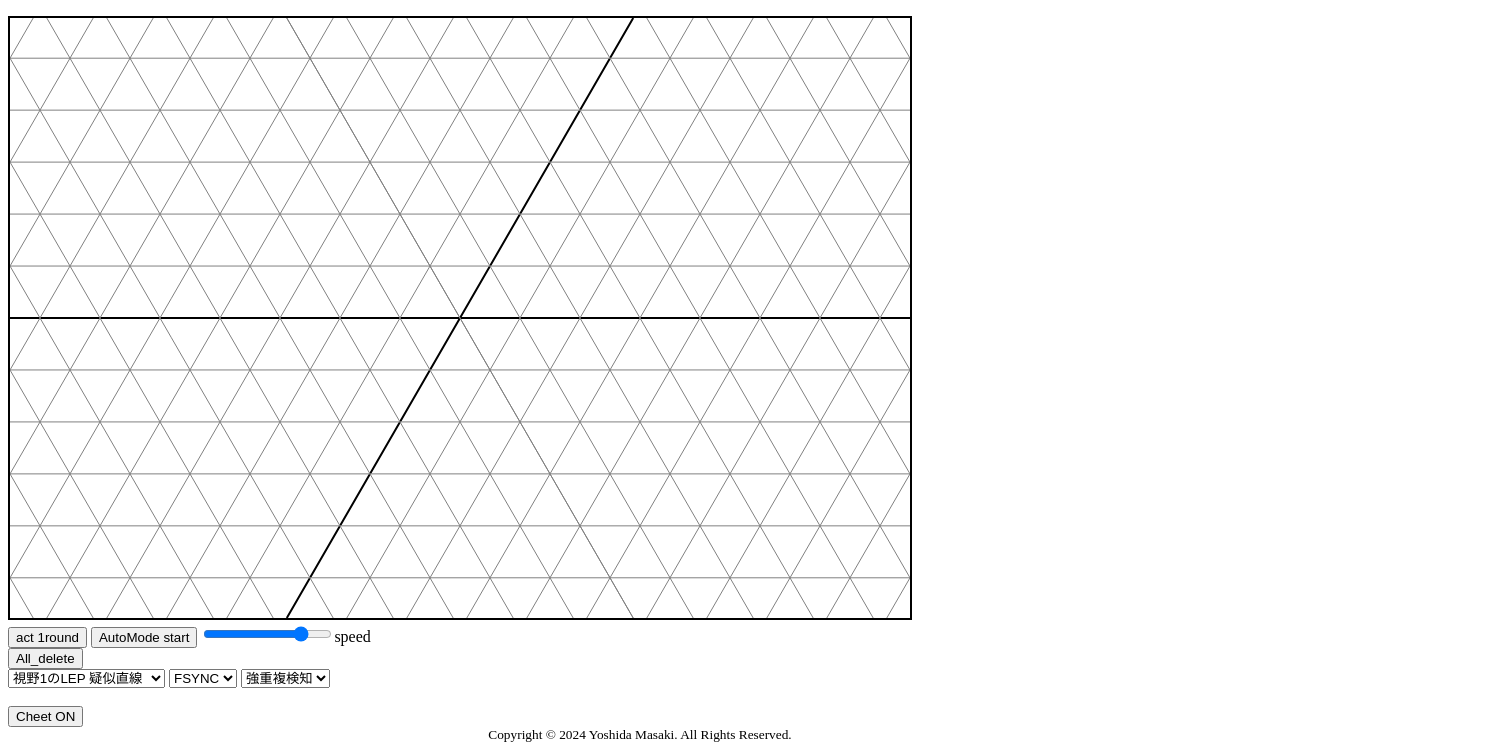
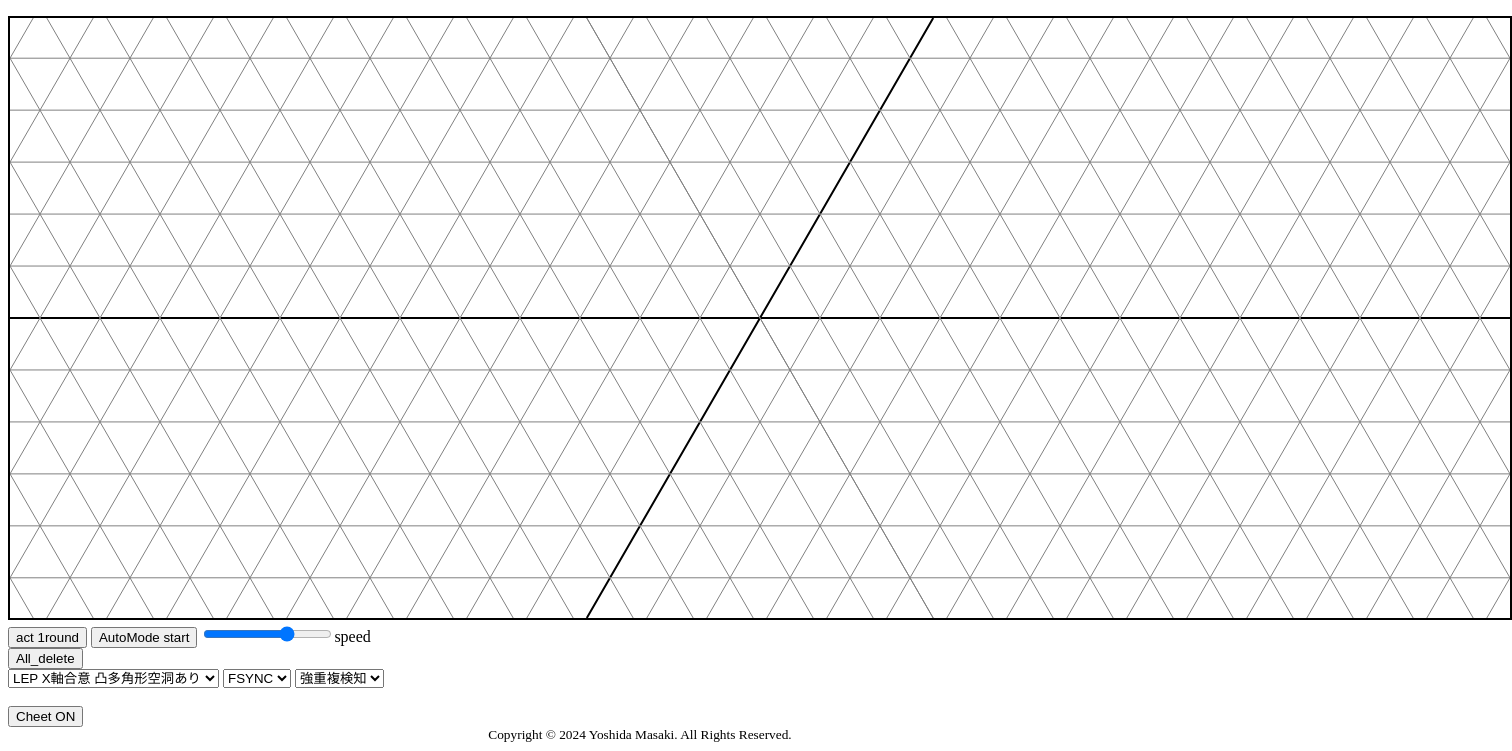
Before and after one commit to jinbeinemutan/Pairbot-Simulator, a plain HTML site: page index.html in a window 1280 px wide. Shown: the part 114-865 px from the top of the page, 1512 px wide, since content can reach past the window. Drawn offline with Linux system fonts and the light colour scheme.

Commit message:
rename rules

```diff
--- a/Robot.js
+++ b/Robot.js
@@ -83,7 +83,7 @@ class Robot {
     now.push(this.whereispair);
     now = now.concat(this.lookCoord);
 
-    if (nowAlgo == rules3) {
+    if (nowAlgo == R_LEP_2hop) {
       for (let i = 0; i < nowAlgo.length; i++) {
         if (compare(now, nowAlgo[i])) {
           if (i >= 6 && i <= 11) {
@@ -132,7 +132,7 @@ class Robot {
           }
         }
       }
-    } else if (nowAlgo == rules5) {
+    } else if (nowAlgo == R_scattering) {
       for (let i = 0; i < nowAlgo.length; i++) {
         if (compare(now, nowAlgo[i])) {
           if (i >= 6 && i <= 11) {
@@ -145,16 +145,15 @@ class Robot {
           }
         }
       }
-    } else if (nowAlgo == rules6) {
+    } else if (nowAlgo == R_LEP_x_polygon) {
       for (let i = 0; i < nowAlgo.length; i++) {
         if (compare(now, nowAlgo[i])) {
-          if (i == 0 || i == 7) {
+          console.log(this.id + ": rule " + i);
+          if (i == 0) {
             let N = nowAlgo[i][Math.round(Math.random()) + 8];
-            console.log(i);
             this.nextgo[0] = N[0];
             this.nextgo[1] = N[1];
           } else {
-            console.log(i);
             this.nextgo[0] = nowAlgo[i][8];
             this.nextgo[1] = nowAlgo[i][9];
           }
--- a/Rule.js
+++ b/Rule.js
@@ -5,7 +5,7 @@ class Rule {
   }
 }
 
-let rules = [
+let R_makeLine_xy = [
   [0, 2, 0.5, 0, 0, "A", "A", 1.5, 1, 0],
   [0, 2, "A", 0, 0, "A", 1.5, 0, 1, -1],
   [0, 2, 1, 0, 0, "A", 0, 0, 1, -1],
@@ -15,7 +15,7 @@ let rules = [
   [6, 1, "A", 0, 0, 0, "A", 1, 1, -1],
 ];
 
-let rules2 = [
+let R_maketriangle_xy = [
   [0, 2, 2, 0, 0, 0, 0, 0, 1, -1],
   [0, 2, 2, "A", "A", 1, 1, 0, 1, -1],
   [6, 2, 1, "A", "A", 1, 1, 1, 1, -1],
@@ -37,7 +37,7 @@ let rules2 = [
   [3, 1, 0, 1, 1, "A", "A", "A", -1, 1],
 ];
 
-let rules3 = [
+let R_LEP_2hop = [
   //隣接ペアボット数=1
   [0, 2, 2, 0.5, 0.5, 0.5, 0.5, 0.5, -1, 0],
   [0, 2, 0.5, 2, 0.5, 0.5, 0.5, 0.5, 0, -1],
@@ -61,7 +61,7 @@ let rules3 = [
   [0, 2, 2, 2, 0.5, 0.5, 0.5, 2, -1, 0],
 ];
 
-let rules4 = [
+let R_LEP_xy_polygon = [
   //rule1
   [0, 2, 2, 0, 0, 0, 0, 0, 1, 0], //1
   [0, 2, 0, 0, 2, 0, 0, 0, -1, 1], //1
@@ -110,7 +110,7 @@ let rules4 = [
   // [0, 3, "A", "A", "3>=", "A", "A", "A", 1, -1],
 ];
 
-let rules5 = [
+let R_scattering = [
   //short
   [0, 2, 1.5, 0, 0, 0, 0, 0, -1, 0],
   [0, 2, 0, 1.5, 0, 0, 0, 0, 0, -1],
@@ -176,47 +176,47 @@ let rules5 = [
   [6, 1, 0, 1.5, 0, 1.5, 0, 1, 1, -1],
 ];
 
-let rules6 = [
-  //圧縮リカバー
-  //分岐の中心のロボ
-  [0, 2, 2, 1, "A", "A", "A", 1, [0, 1], [1, -1]],
+let R_LEP_x_polygon = [
+  [0, 2, 2, 1, "A", "A", "A", 1, [1, -1], [0, 1]],
 
-  [5, 2, "A", "A", 1, 2, 1, "A", 0, 0],
-  [3, 2, "A", "A", 1, 2, 1, "A", 0, 0],
-  [5, 2, 2, "A", "A", "A", 1, 2, 0, -1],
-  [3, 2, 2, 2, 1, "A", "A", "A", -1, 1],
-  //戻るロボ (乗っかられたら)
-  [3, 2, "A", "OD", 2, 1, 1, "OD", -1, 1], //5,6: 1,2じゃないけど仮止め
-  [5, 2, "A", "OD", 1, 1, 2, "OD", 0, -1],
-  //圧縮
-  //八の字
-  [0, 2, 2, 0, 2, 0, 2, 0, [0, 1], [1, -1]],
-  [0, 2, 2, 0, 2, "A", "A", "A", 0, 1],
-  [0, 2, 2, "A", "A", "A", 2, 0, 1, -1],
+  [0, 2, 2, 0, 0, "A", 2, 0, 1, -1],
+  [0, 2, 2, 0, 2, "A", 0, 0, 0, 1],
 
-  [2, 1, 2, 1, 2, "A", "A", "A", 0, 1],
-  [6, 1, 2, "A", "A", "A", 2, 1, 1, -1],
-  //キャンセル(隣が移動しそうだから)
-  [5, 1, 0, "A", "A", 2, 1, 1, 0, -1],
-  [3, 1, 0, 1, 1, 2, "A", "A", -1, 1],
-  //滑り落ち・上り
-  // [0, 2, 0, 0, 2, 2, 0, 0, 0, 1],
-  // [0, 2, 0, 0, 0, 2, 2, 0, 1, -1],
+  // [0, 2, 2, "A", "A", "A", 2, 0, 1, -1],
+  // [0, 2, 2, 0, 2, "A", "A", "A", 0, 1],
 
-  // [2, 1, 0, 1, "A", "A", "A", 0, 0, 1],
-  // [6, 1, 0, 0, "A", "A", "A", 1, 1, -1],
-  //分岐の中心のロボ
-  [5, 2, 0, 0, 0, 2, 1, 2, 0, -1],
-  [3, 2, 0, 2, 1, 2, 0, 0, -1, 1],
-  //ミツマタ対策
-  // [0, 2, 0, 1, 0, "A", "A", "A", 1, 0],
-  // [1, 1, 1, 0, "A", "A", "A", "A", 1, 0],
+  //強重複検知ver
+  //分岐のやつ、乗っかられたので戻ります
+  [3, 2, "A", "A", 2, 1, 1, "A", -1, 1],
+  [5, 2, "A", "A", 1, 1, 2, "A", 0, -1],
 
-  // [0, 2, 0, "A", "A", "A", "OD", 1, 1, 0],
-  // [1, 1, 1, "A", "A", "A", "A", 0, 1, 0],
+  //3つなったらペアのところに戻る
+  [1, 3, 1.5, "A", "A", "A", "A", "A", 1, 0],
+  [2, 3, "A", 1.5, "A", "A", "A", "A", 0, 1],
+  [3, 3, "A", "A", 1.5, "A", "A", "A", -1, 1],
+  [4, 3, "A", "A", "A", 1.5, "A", "A", -1, 0],
+  [5, 3, "A", "A", "A", "A", 1.5, "A", 0, -1],
+  [6, 3, "A", "A", "A", "A", "A", 1.5, 1, -1],
+
+  // [3, 2, "A", "A", 1, 1, 2, "A", -1, 1],
+  // [5, 2, "A", "A", 2, 1, 1, "A", 0, -1],
+
+  // [2, 2, "A", 1, 1, "A", "A", "A", 0, 1],
+  // [6, 2, "A", "A", "A", "A", 1, 1, 1, -1],
+
+  //強硬策
+  [1, 1, 1, "A", "A", "A", "A", "A", 1, 0],
+  [2, 1, "A", 1, "A", "A", "A", "A", 0, 1],
+  [6, 1, "A", "A", "A", "A", "A", 1, 1, -1],
+
+  //強重複検知をなくせるか
+  //非同期のいけるか？
+
+  //1軸直線形成アルゴリズム
+  //凸多角形の直線形成に向けてリメイク
 ];
 
-let rules7 = [
+let R_makeLine_x = [
   //1
   [0, 2, 2, 0, 0, "A", 2, 0, 1, -1],
   [0, 2, 2, 0, 2, "A", 0, 0, 0, 1],
@@ -256,9 +256,9 @@ let rules7 = [
   [1, 1, 1, 0, 0, "A", 1.5, 2, 1, 0],
   [1, 1, 1, 2, 1.5, "A", 0, 0, 1, 0],
 
-  //9
-  [5, 2, "A", 0, 0, 1, 1, "A", 0, -1],
-  [3, 2, "A", "A", 1, 1, 0, 0, -1, 1],
+  //9remake
+  [5, 2, "A", "A", 0, 1, 1, "A", 0, -1],
+  [3, 2, "A", "A", 1, 1, 0, "A", -1, 1],
 
   //★
   [1, 1, 1, 0, 2, 2, 2, 2, 1, 0],
@@ -279,7 +279,7 @@ let rules7 = [
   //test2
   //[5, 3, "A", "A", "A", "A", 1, "A", 0, -1],
   //test3 改  右2→1.5 このルール危険すぎる
-  //[2, 1, 1.5, 1, "A", "A", "A", "A", 0, 1],
+  [2, 1, 1.5, 1, "A", "A", "A", "A", 0, 1],
   //test4
   [5, 1, 3, "A", "A", "A", 1, 1, 0, -1],
   //test5
@@ -295,7 +295,7 @@ let rules7 = [
   //test8,2+
   [1, 3, 1.5, "A", "A", "A", "A", "A", 1, 0],
   [2, 3, "A", 1.5, "A", "A", "A", "A", 0, 1],
-  [3, 3, "A", "A", 1.5, "A", "A", "A" - 1, 1],
+  [3, 3, "A", "A", 1.5, "A", "A", "A", -1, 1],
   [4, 3, "A", "A", "A", 1.5, "A", "A", -1, 0],
   [5, 3, "A", "A", "A", "A", 1.5, "A", 0, -1],
   [6, 3, "A", "A", "A", "A", "A", 1.5, 1, -1],
--- a/canvas.js
+++ b/canvas.js
@@ -1,10 +1,10 @@
 //global 変数
-const w = 900;
+const w = 1500;
 const h = 600;
 const a = 30; //1:2:Math.sqrt(3)の1
 const w_ofset = ((h / 2) * Math.sqrt(3)) / 3;
 const rtb_h = 17;
-const rtb_w = 25;
+const rtb_w = 35;
 let rtb;
 
 class Canvas {
@@ -84,8 +84,8 @@ class Canvas {
             let y = j - Math.floor(rtb_h / 2);
             ctx.beginPath();
             ctx.arc(
-              450 + a * (x * Math.round(Math.sqrt(3)) + y),
-              300 - y * a * Math.sqrt(3) - pile * 10,
+              w/2 + a * (x * Math.round(Math.sqrt(3)) + y),
+              h/2 - y * a * Math.sqrt(3) - pile * 10,
               18,
               0,
               Math.PI * 2
@@ -96,8 +96,8 @@ class Canvas {
               ctx.fillStyle = "black";
               ctx.fillText(
                 rtb[i][j][k],
-                450 + a * (x * Math.round(Math.sqrt(3)) + y),
-                300 - y * a * Math.sqrt(3) - pile * 10
+                w/2 + a * (x * Math.round(Math.sqrt(3)) + y),
+                h/2 - y * a * Math.sqrt(3) - pile * 10
               );
             }
             pile++;
--- a/index.html
+++ b/index.html
@@ -9,7 +9,7 @@
   <body>
     <h1>Pairbot_Sym (β版)</h1>
     <h3>click to arrange a pairbot below</h3>
-    <canvas id="gridCanvas" width="900" height="600"></canvas>
+    <canvas id="gridCanvas" width="1500" height="600"></canvas>
     <br />
     <form id="round">
       <input type="submit" value="act 1round" />
@@ -25,9 +25,9 @@
       ><input
         type="range"
         id="speed"
-        min="0"
-        max="950"
-        value="750"
+        min="400"
+        max="1000"
+        value="800"
       />speed</label
     >
     <br />
@@ -37,9 +37,9 @@
     <br />
 
     <select id="myAlgo">
-      <option value="LEP_1hop_xy_test">視野1のLEP 疑似直線</option>
-      <option value="LEP_1hop_x">視野1のLEP X軸合意</option>
-      <option value="LEP_1hop">視野1のLEP(凸多角形)</option>
+      <option value="makeLine_x">直線形成 X軸合意</option>
+      <option value="LEP_x_polygon">LEP X軸合意 凸多角形空洞あり</option>
+      <option value="LEP_polygon">LEP(凸多角形)</option>
       <option value="LEP_2hop">視野2のLEP</option>
       <option value="scattering">scattering</option>
       <option value="makeLine">直線形成</option>
--- a/main.js
+++ b/main.js
@@ -9,7 +9,7 @@ let pairArrayHistory = []; //pairArrayの履歴のリスト
 
 var intervalId;
 
-let nowAlgo = rules7;
+let nowAlgo = R_LEP_x_polygon;
 let SYNC = "F";
 let DD = "strong";
 let isCheet = false;
@@ -124,29 +124,29 @@ SyncSelect.addEventListener("change", function () {
 });
 
 let AlgoSelect = document.getElementById("myAlgo");
-AlgoSelect.options[0].selected = true;
+AlgoSelect.options[1].selected = true;
 AlgoSelect.addEventListener("change", function () {
   switch (AlgoSelect.value) {
-    case "makeLine":
-      nowAlgo = rules;
+    case "makeLine_x":
+      nowAlgo = R_makeLine_x;
+      break;
+    case "LEP_x_polygon":
+      nowAlgo = R_LEP_x_polygon;
+      break;
+    case "LEP_polygon":
+      nowAlgo = R_LEP_xy_polygon;
+      break;
+    case "LEP_2hop":
+      nowAlgo = R_LEP_2hop;
+      break;
+    case "scattering":
+      nowAlgo = R_scattering;
       break;
     case "maketriangle":
-      nowAlgo = rules2;
+      nowAlgo = R_maketriangle_xy;
       break;
-    case "LEP_2hop":
-      nowAlgo = rules3;
-      break;
-    case "LEP_1hop":
-      nowAlgo = rules4;
-      break;
-    case "scattering":
-      nowAlgo = rules5;
-      break;
-    case "LEP_1hop_x":
-      nowAlgo = rules6;
-      break;
-    case "LEP_1hop_xy_test":
-      nowAlgo = rules7;
+    case "makeLine":
+      nowAlgo = R_makeLine_xy;
       break;
     default:
       window.alert("error: none of MyAlgo.value is selected");
@@ -182,7 +182,7 @@ document.getElementById("cheet").onsubmit = function (event) {
 
 // 仮
 function roudn1() {
-  if (nowAlgo == rules3 && isSolved()) {
+  if (nowAlgo == R_LEP_2hop && isSolved()) {
     window.alert("note: Leader Election Problem has been solved");
     if (intervalId) {
       clearInterval(intervalId); // タイマーが動いている場合は停止する
```
